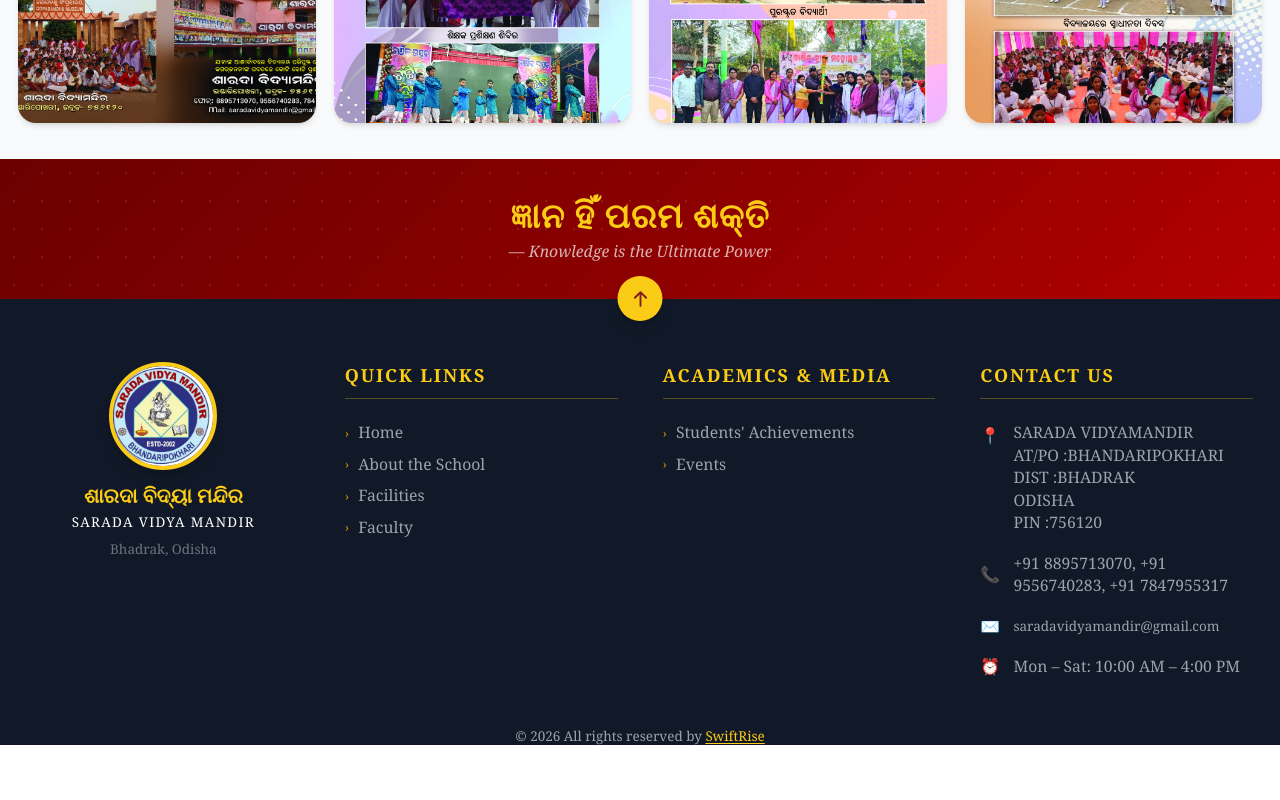
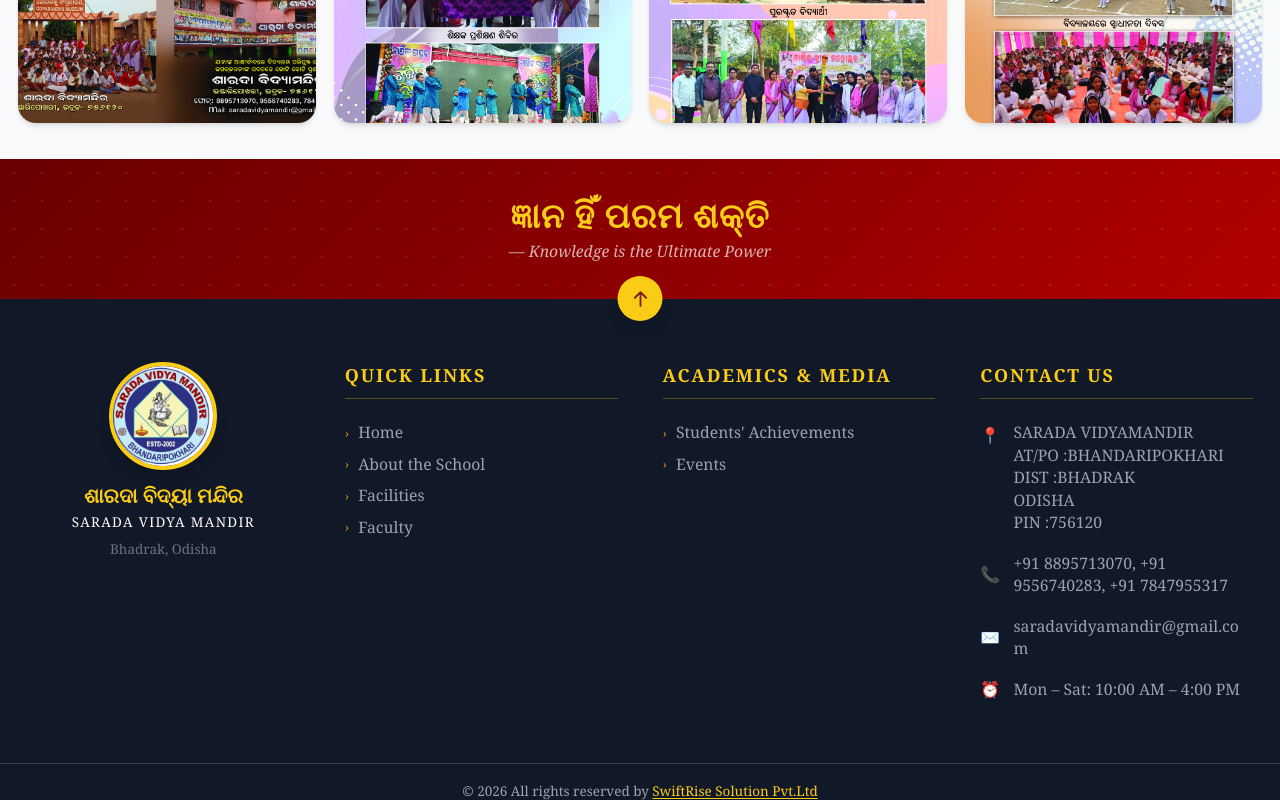
Before and after one commit to iambhumi/SSVM-site, a React (Vite) app: page /events in a window 1280 px wide. Shown: the part 1247-2047 px from the top of the page. Before the commit the page ends 1992 px from the top, so only its background shows below. Built offline with nearby package versions, Linux system fonts and the light colour scheme; a web font is replaced by a local one.

Commit message:
removed quicklinks , notice etc

```diff
--- a/src/components/Footer.jsx
+++ b/src/components/Footer.jsx
@@ -159,7 +159,7 @@ export default function Footer() {
                 <span className="text-yellow-400">📞</span>
                 <a
                   href="tel:8895713070, 9556740283, 7847955317"
-                  className="hover:text-yellow-400 transition-colors duration-200"
+                  className="text-gray-400 hover:text-yellow-400 text-sm transition-colors duration-200"
                 >
                   +91 8895713070, +91 9556740283, +91 7847955317
                 </a>
@@ -168,8 +168,7 @@ export default function Footer() {
                 <span className="text-yellow-400">✉️</span>
                 <a
                   href="saradavidyamandir@gmail.com"
-                  className="hover:text-yellow-400 transition-colors duration-200
-                             break-all text-xs"
+                  className="text-gray-400 hover:text-yellow-400 text-sm transition-colors duration-200 break-all"
                 >
                   saradavidyamandir@gmail.com
                 </a>
@@ -183,12 +182,12 @@ export default function Footer() {
         </div>
 
         {/* ── COPYRIGHT BAR ── */}
-
+        <hr className="border-gray-700 my-4" />
         <p className="text-gray-400 text-xs mt-1 text-center">
           © {new Date().getFullYear()} All rights reserved by{" "}
           <a href="https://swiftrise.in" target="_blank" rel="noopener noreferrer"
              className="text-yellow-400 hover:text-yellow-300 underline underline-offset-2 transition-colors duration-150">
-    SwiftRise
+            SwiftRise Solution Pvt.Ltd
           </a>
         </p>
 
```
Lines whose indentation alone changed are shown as unchanged.
